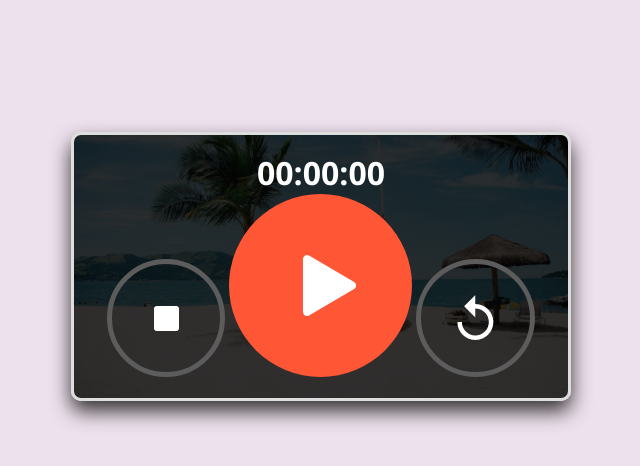
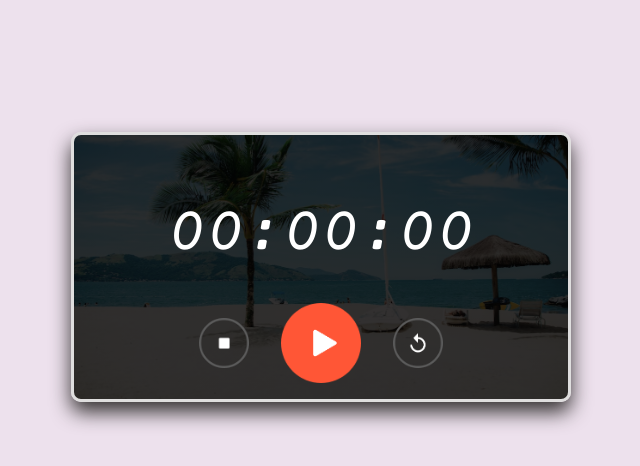
Before and after one commit to Veenu-Nain/Stopwatch, a plain HTML site: page index.html in a window 1280 px wide. Shown: the whole page, without its empty margins (319-959 px from the left). Drawn offline with nearby package versions, Linux system fonts and the light colour scheme.

Commit message:
updated styling

```diff
--- a/style.css
+++ b/style.css
@@ -1,8 +1,9 @@
+@import url('https://fonts.googleapis.com/css2?family=Courier+Prime:ital@1&display=swap');
 *{
     margin: 0;
     padding: 0;
     box-sizing: border-box;
-    font-family: 'Segoe UI', Tahoma, Geneva, Verdana, sans-serif;
+    font-family: "Courier Prime", monospace;
 }
 .container{
     background-color:rgb(237, 225, 237);
@@ -23,3 +24,22 @@
     box-shadow: 0 10px 20px rgb(53, 50, 50);
     border:3px solid rgb(223, 222, 222);
 }
+.stopwatch h1{
+    margin-top:3rem;
+    margin-bottom: 2rem;
+    font-size: 64px;
+    font-weight: 300;
+}
+.buttons{
+    display:flex;
+    justify-content: center;
+    align-items: center;
+}
+.buttons img{
+    width:50px;
+    margin:0 1rem;
+    cursor:pointer;
+}
+.buttons img:nth-child(2){
+    width:80px;
+}
```
